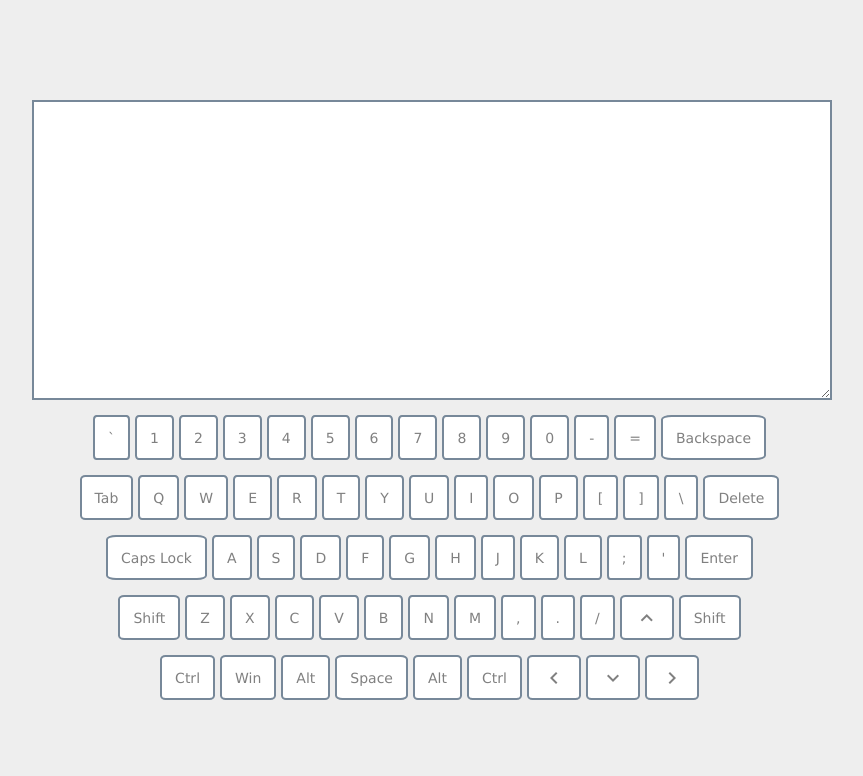
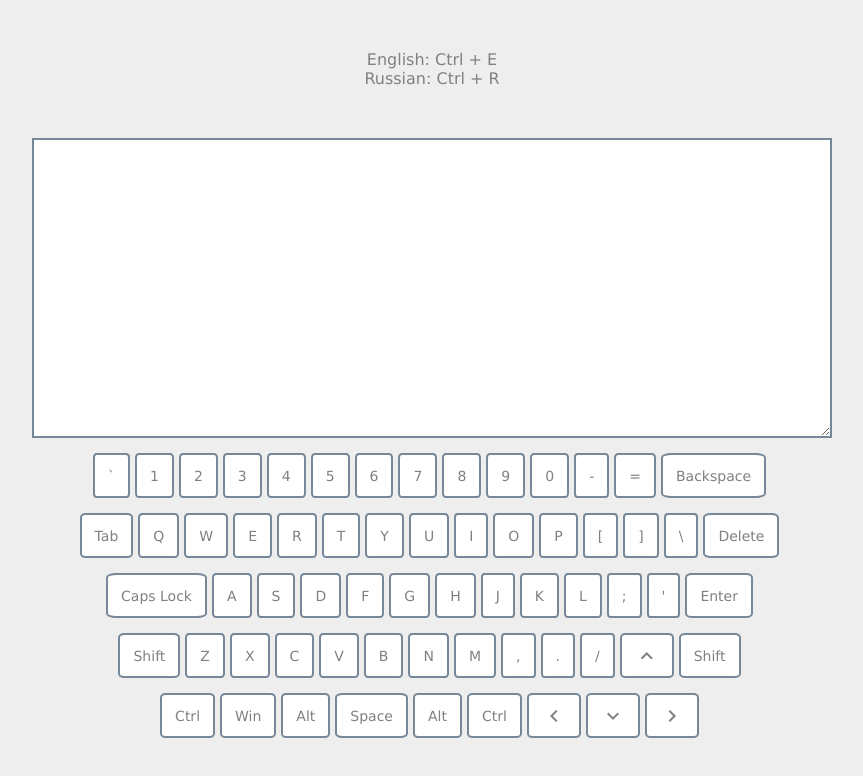
Before and after one commit to mtsalka/mtsalka, a plain HTML site: page index.html in a window 1280 px wide. Shown: the whole page, without its empty margins (208-1071 px from the left). Drawn offline with Linux system fonts and the light colour scheme.

Commit message:
fix: added language legend

```diff
--- a/index.html
+++ b/index.html
@@ -9,6 +9,10 @@
     <link rel="stylesheet" href="https://fonts.googleapis.com/icon?family=Material+Icons">
 </head>
 <body>
+    <section class="legend">
+        <p>English: Ctrl + E</p>
+        <p>Russian: Ctrl + R</p>
+    </section>
     <section class="input-area">
         <textarea class="input-box"></textarea>
     </section>
--- a/style.css
+++ b/style.css
@@ -10,6 +10,14 @@ body {
     background-color: #eee;
 }
 
+.legend {
+    text-align: center;
+    width: 800px;
+    margin: 50px auto;
+    color: gray;
+    font-size: 16px;
+}
+
 
 /* input area */
 
@@ -17,7 +25,6 @@ body {
     display: block;
     height: 300px;
     width: 800px;
-    margin: 100px auto 0 auto;
 }
 
 .input-box {
```
